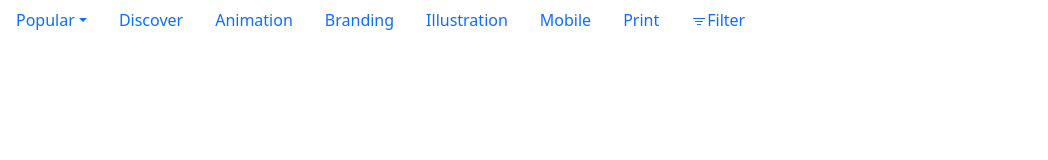
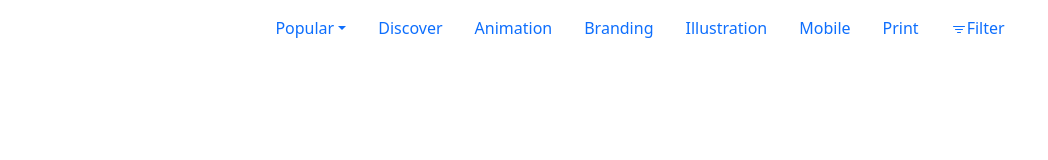
Before and after one commit to JustinRucinski/C7-Boostrap, a plain HTML site: page index.html in a window 1280 px wide. Shown: the whole page, without its empty margins (0-1048 px from the left). Drawn offline with nearby package versions, Linux system fonts and the light colour scheme.

Commit message:
updated nav bar

```diff
--- a/index.html
+++ b/index.html
@@ -18,6 +18,7 @@
       crossorigin="anonymous"
     ></script>
 
+    <nav class="navbar navbar-expand-lg justify-content-center">
     <ul class="nav nav-pills">
       <li class="nav-item dropdown">
         <a
@@ -76,10 +77,9 @@
           >
             <path
               d="M6 10.5a.5.5 0 0 1 .5-.5h3a.5.5 0 0 1 0 1h-3a.5.5 0 0 1-.5-.5m-2-3a.5.5 0 0 1 .5-.5h7a.5.5 0 0 1 0 1h-7a.5.5 0 0 1-.5-.5m-2-3a.5.5 0 0 1 .5-.5h11a.5.5 0 0 1 0 1h-11a.5.5 0 0 1-.5-.5"
-            /></svg
-          >Filter</a
-        >
+            /></svg>Filter</a>
       </li>
     </ul>
+</nav>
   </body>
 </html>
```
Also changed, not shown: style.css (added).
